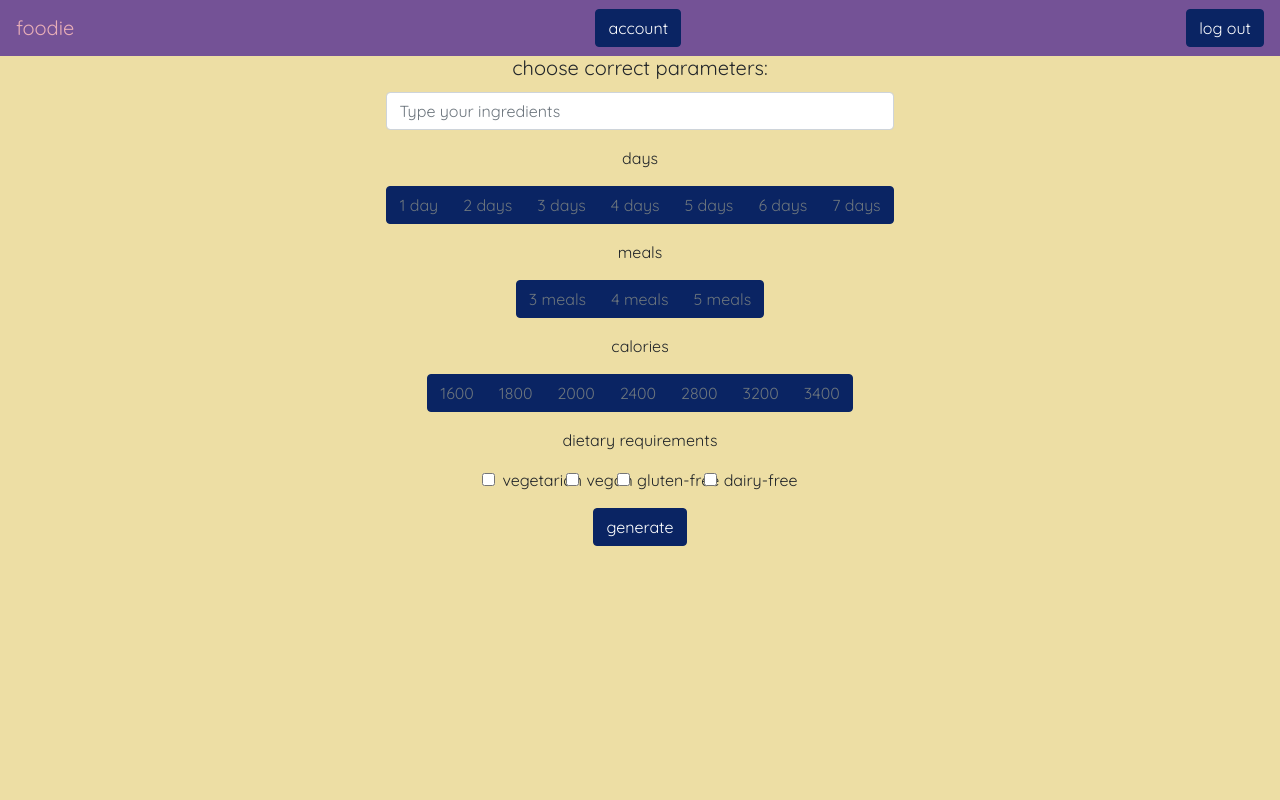
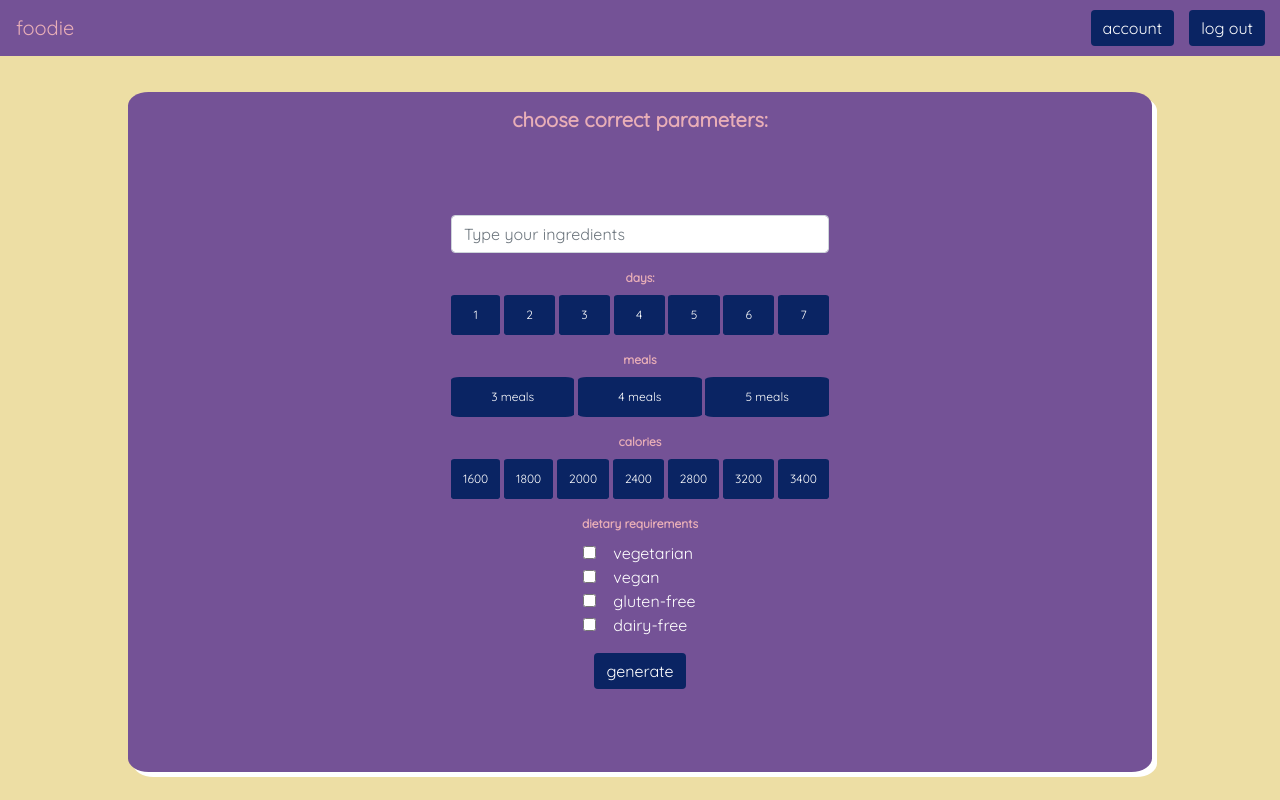
Before and after one commit to majabukowska/foodie, a Flask app: page /dashboard in a window 1280 px wide. Run offline with Flask 3, Linux system fonts and the light colour scheme; the visitor is signed in with stand-in values (Sample User, id 1); parts of the project's set-up code (start-up, migrations or seed data) failed here and were passed over.

Commit message:
css for dashboard and error fix with generating

```diff
--- a/app/app.py
+++ b/app/app.py
@@ -95,7 +95,7 @@ def login():
         user_data = user.to_dict()
         user_obj = User(id=user.id, name=user_data['name'], email=user_data['email'], password=user_data['password'])
         login_user(user_obj)
-        return redirect(url_for('dashboard'))
+        return redirect(url_for('account'))
 
     return render_template('login.html')
 
--- a/app/static/styles.css
+++ b/app/static/styles.css
@@ -7,6 +7,7 @@ nav.navbar {
     background-color: #745296;
     color: #E8AEB7;
     width: 100%;
+    padding-right: 0;
 }
 
 .signUpForm {
@@ -45,33 +46,163 @@ h3{
 }
 button.btn {
     background-color: #0A2463;
-    border: 1px solid #0A2463;
+    border: 0;
 }
 
 button.btn:hover,
 button.btn:active {
     background-color: #97D2FB !important;
-    border: 1px solid #97D2FB !important;
-    box-shadow: 0 0 2px 3px white !important;
+
 }
 
 .container {
     display: flex;
-    text-align: center;
+    flex-direction: column;
+    justify-content: center;
+    align-items: center;
+    width: 100%;
+    height: 100%;
+}
+
+.btn-info{
+    margin-bottom: 10px;
+width: 15%;
+}
+
+.nav-buttons{
+    display: flex;
+    flex-direction: row;
+    right: 0px;
+}
+
+.btn-primary{
+    margin-right: 15px;
+    border: 0px;
+    box-shadow: unset !important;
+
+}
+.btn-primary:hover,
+.btn-primary:active {
+    background-color: #97D2FB !important;
+    border: none;
+    box-shadow: unset !important;
+}
+.btn {
+    background: #0A2463 !important;
+}
+
+.sd {
+    padding: 1.5vh;
+    display: flex;
     justify-content: center;
     align-items: center;
     flex-direction: column;
+    margin: auto;
+    margin-top: 4vh;
+    position: absolute;
+    top: 50%;
+    left: 50%;
+    transform: translate(-50%, -50%);
+text-align: center;
+width: 80%;
+height: 85%;
+    background: #745296;
+    border-radius: 2%;
+    box-shadow: 5px 5px white;
+}
+
+.form-control{
+    margin-top: 5vh;
+    width: 100%;
+    display: unset;
+}
+
+.form-check {
+    margin-left: 35%;
+    display: flex;
+    flex-direction: column;
+    align-items: flex-start;
+    justify-content: center;
+}
+.form-check-label {
+    margin-left: 10px;
+    color: white;
+}
+
+
+
+.btn-success{
+    margin-top: 2vh;
+    box-shadow:none !important;
 
 }
 
-.btn-primary {
-    background-color: #0A2463;
-    border: 1px solid #0A2463;
+.btn-success:hover,
+.btn-success:active {
+    background-color: #97D2FB !important;
+    border: none;
+    box-shadow:none !important;
+
 }
 
-.btn-primary:hover,
-.btn-primary:active {
-    background-color: #97D2FB !important;
-    border: 1px solid #97D2FB !important;
-    box-shadow: 0 0 2px 3px white !important;
+.btn-group {
+    display: flex;
+    flex-wrap: wrap;
+    justify-content: center;
+    gap: .6vh;
 }
+
+.btn-outline-secondary {
+    font-size: 1.5vh;
+    font-weight: 500;
+    border-radius: 7% !important;
+
+}
+
+.title{
+    margin-bottom: 1vh;
+    margin-top: 2vh;
+    font-size: 1.5vh;
+    color: #E8AEB7;
+    font-weight: bold;
+
+}
+
+.card-title{
+    font-weight: bold;
+    color: #E8AEB7;
+    position: absolute;
+    top: 0;
+    left: 50%;
+    transform: translateX(-50%);
+    width: 100%;
+    margin-top: 2vh;
+}
+
+
+.meals-btn,
+.calories-btn,
+.days-btn{
+    color: white;
+}
+
+.btn-outline-secondary {
+    height: 40px;
+    padding: 0.5em 1em;
+    box-sizing: border-box;
+}
+
+
+    .btn-outline-secondary:focus {
+        outline: none;
+        box-shadow: none;
+    }
+
+   .active{
+    border: unset !important;
+    box-shadow: none !important;
+    padding: 14 !important;
+    border-radius: 7% !important;
+    background: #97D2FB !important;
+
+   }
--- a/app/templates/account.html
+++ b/app/templates/account.html
@@ -9,8 +9,9 @@
 
 <div class="container">
     <h1>account</h1>
+    <a href="{{ url_for('account_settings') }}" class="btn btn-info">account settings</a>
+
     <a href="{{ url_for('dashboard') }}" class="btn btn-info">generate a recipe</a>
-    <a href="{{ url_for('account_settings') }}" class="btn btn-info">account settings</a>
 
     <h2>saved recipes:</h2>
     <table id="recipes-table">
--- a/app/templates/account_settings.html
+++ b/app/templates/account_settings.html
@@ -3,8 +3,10 @@
 {% block content %}
 <nav class="navbar">
   <span class="navbar-brand mb-0 h1">foodie</span>
+  <div class="nav-buttons">
   <a href="{{ url_for('account') }}" class="btn btn-primary">account</a>
   <a href="{{ url_for('logout') }}" class="btn btn-primary">log out</a>
+</div>
 </nav>
 {% with messages = get_flashed_messages(with_categories=true) %}
   {% if messages %}
--- a/app/templates/base.html
+++ b/app/templates/base.html
@@ -2,6 +2,9 @@
 <html lang="en">
   <head>
     <meta charset="UTF-8" />
+    <meta http-equiv="Cache-Control" content="no-cache, no-store, must-revalidate" />
+<meta http-equiv="Pragma" content="no-cache" />
+<meta http-equiv="Expires" content="0" />
     <meta
       name="viewport"
       content="width=device-width, initial-scale=1.0, shrink-to-fit=no"
--- a/app/templates/dashboard.html
+++ b/app/templates/dashboard.html
@@ -3,34 +3,37 @@
 {% block content %}
 <nav class="navbar">
   <span class="navbar-brand mb-0 h1">foodie</span>
+  <div class="nav-buttons">
     <a href="{{ url_for('account') }}" class="btn btn-primary">account</a>
     <a href="{{ url_for('logout') }}" class="btn btn-primary">log out</a>
+  </div>
 </nav>
+
 
 <div class="container">
   <div id="message-container" class="container"></div>
-
+  <div id="error-message" class="alert alert-danger" style="display: none;"></div>
   <div class="loading-message" style="display: none;">generating...</div>
 
-
+  <div class="sd">
   <form id="params-form">
     <h5 class="card-title">choose correct parameters:</h5>
-  <div class="mb-3">
+  <div>
     <input type="text" class="form-control" id="ingredients" placeholder="Type your ingredients">
   </div>
-
-  <p class="title">days</p>
+<div>
+  <p class="title">days:</p>
   <div class="btn-group mb-3" role="group">
 
-            <button type="button" class="btn btn-outline-secondary days-btn" value="1">1 day</button>
-            <button type="button" class="btn btn-outline-secondary days-btn" value="2">2 days</button>
-            <button type="button" class="btn btn-outline-secondary days-btn" value="3">3 days</button>
-            <button type="button" class="btn btn-outline-secondary days-btn" value="4">4 days</button>
-            <button type="button" class="btn btn-outline-secondary days-btn" value="5">5 days</button>
-            <button type="button" class="btn btn-outline-secondary days-btn" value="6">6 days</button>
-            <button type="button" class="btn btn-outline-secondary days-btn" value="7">7 days</button>
+            <button type="button" class="btn btn-outline-secondary days-btn" value="1">1</button>
+            <button type="button" class="btn btn-outline-secondary days-btn" value="2">2</button>
+            <button type="button" class="btn btn-outline-secondary days-btn" value="3">3</button>
+            <button type="button" class="btn btn-outline-secondary days-btn" value="4">4</button>
+            <button type="button" class="btn btn-outline-secondary days-btn" value="5">5</button>
+            <button type="button" class="btn btn-outline-secondary days-btn" value="6">6</button>
+            <button type="button" class="btn btn-outline-secondary days-btn" value="7">7</button>
           </div>
-
+          </div>
           <p class="title">meals</p>
           <div class="btn-group mb-3" role="group">
             <button type="button" class="btn btn-outline-secondary meals-btn" value="3">3 meals</button>
@@ -50,16 +53,20 @@
           </div>
 
           <p class="title">dietary requirements</p>
-          <div class="mb-3">
+          <div>
             <div class="form-check">
+              <div>
               <input class="form-check-input" type="checkbox" value="vegetarian" id="vegetarian">
-              <label class="form-check-label" for="vegetarian">vegetarian</label>
+              <label class="form-check-label" for="vegetarian">vegetarian</label></div>
+              <div>
               <input class="form-check-input" type="checkbox" value="vegan" id="vegan">
-              <label class="form-check-label" for="vegan">vegan</label>
+              <label class="form-check-label" for="vegan">vegan</label></div>
+              <div>
               <input class="form-check-input" type="checkbox" value="gluten-free" id="gluten-free">
-              <label class="form-check-label" for="gluten-free">gluten-free</label>
+              <label class="form-check-label" for="gluten-free">gluten-free</label></div>
+              <div>
               <input class="form-check-input" type="checkbox" value="dairy-free" id="dairy-free">
-              <label class="form-check-label" for="dairy-free">dairy-free</label>
+              <label class="form-check-label" for="dairy-free">dairy-free</label></div>
             </div>
 
           </div>
@@ -67,6 +74,7 @@
           <button type="button" id="generate-btn" class="btn btn-success">generate</button>
         </form>
 
+        </div>
       </div>
     </div>
   </div>
@@ -92,7 +100,9 @@
       setupButtonGroup('.calories-btn');
 
         document.querySelector('#generate-btn').addEventListener('click', function() {
-          document.getElementById('error-message').innerText = '';
+          let errorMessage = document.getElementById('error-message');
+    errorMessage.innerText = '';
+    errorMessage.style.display = 'none';
 
   let ingredients = document.querySelector('#ingredients').value.trim();
   let selectedDay = document.querySelector('.days-btn.active')?.getAttribute('value');
@@ -102,9 +112,9 @@
 
   if (!ingredients || !selectedDay || !selectedMeal || !selectedCalories) {
     document.getElementById('error-message').innerText = 'Please fill all required fields';
+    document.getElementById('error-message').style.display = 'block';
     return;
 }
-
   document.querySelector('.loading-message').style.display = 'block';
         document.querySelector('#params-form').style.display = 'none';
         fetch('/generate', {
@@ -125,7 +135,12 @@
     if (!response.ok) {
         throw new Error('network response was not ok');
     }
+    const contentType = response.headers.get("content-type");
+    if (contentType && contentType.includes("application/json")) {
         return response.json();
+    } else {
+        return response.text().then(text => { throw new Error(text) });
+    }
 })
 .then(data => {
     if (data.success) {
@@ -135,10 +150,11 @@
     }
 })
 .catch(error => {
-      console.error('fetch error:', error);
+    console.error('fetch error:', error.message);
     document.querySelector('.loading-message').style.display = 'none';
     document.querySelector('#params-form').style.display = 'block';
     document.getElementById('error-message').innerText = 'something went wrong, please try again';
+    document.getElementById('error-message').style.display = 'block';
 });
   });
 });
```
Also changed, not shown: README.md. Lines whose indentation alone changed are shown as unchanged.
